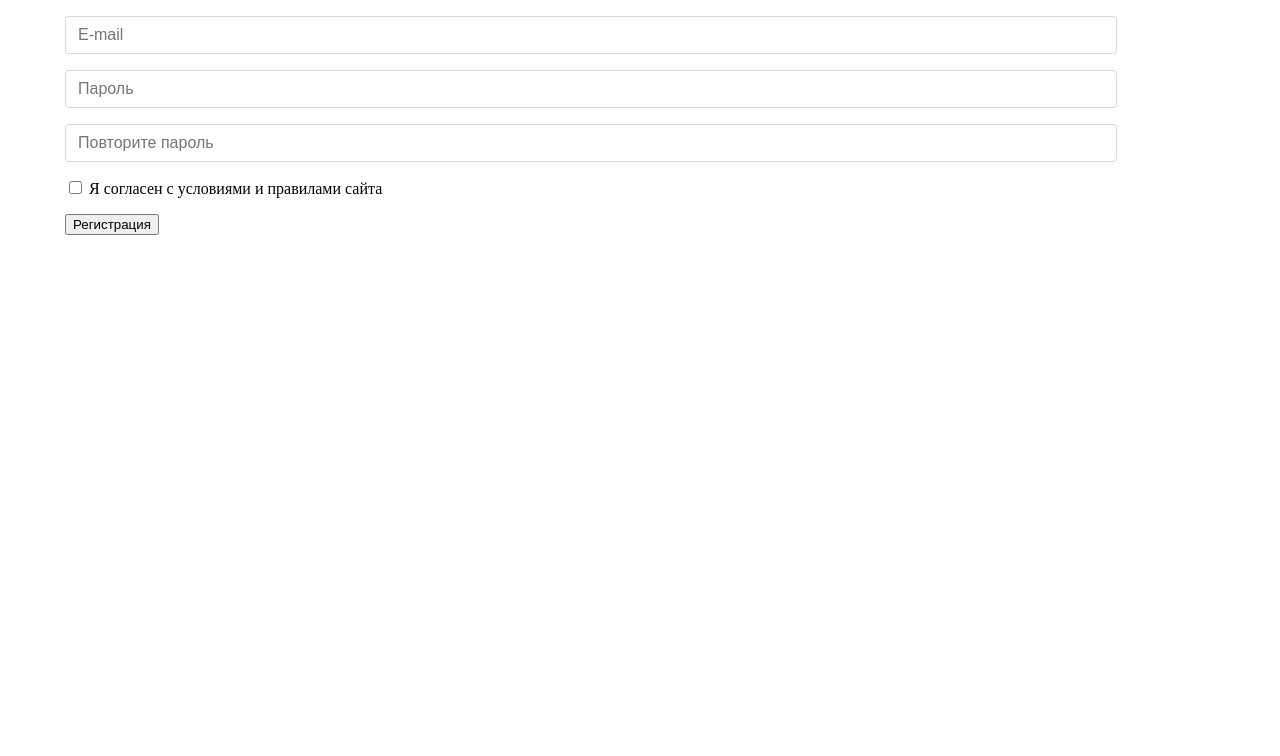
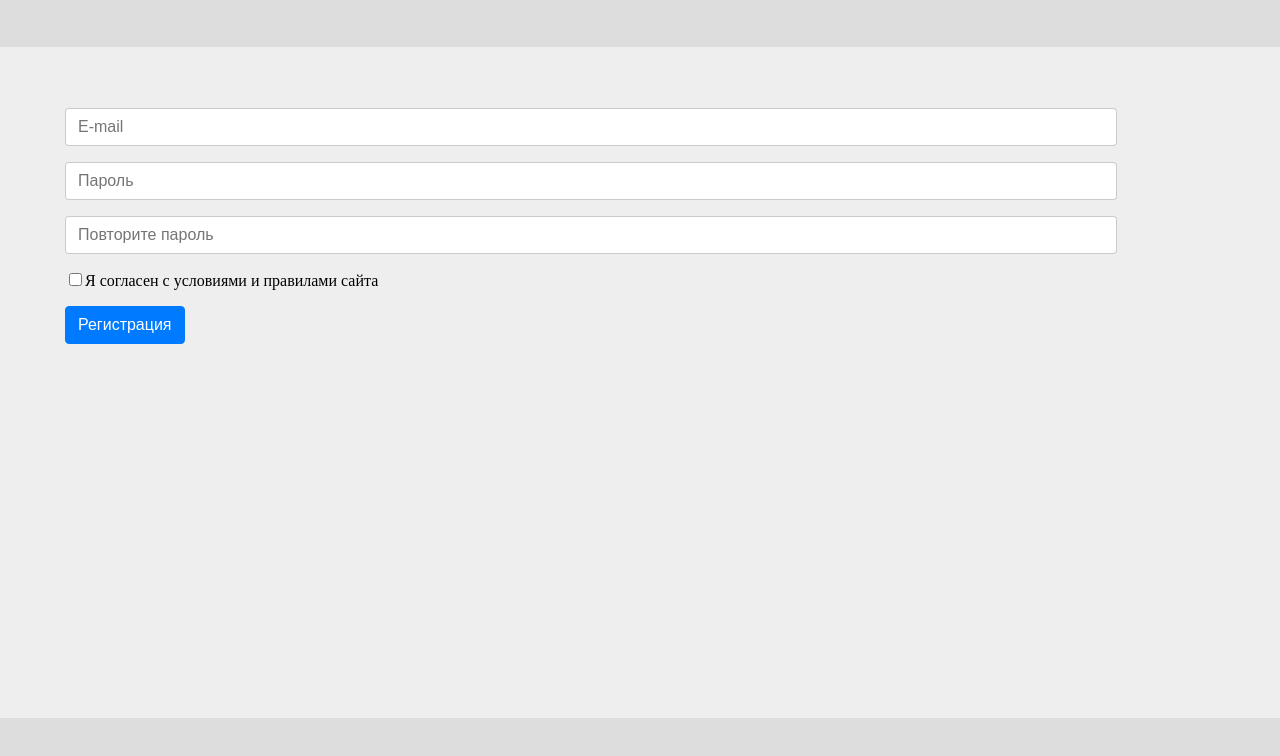
Before and after one commit to artes2517/webdev-learn, a plain HTML site: page lw3/index.html in a window 1280 px wide. Drawn offline with Linux system fonts and the light colour scheme.

Commit message:
Add styles and adaptation

```diff
--- a/lw3/css/registration.css
+++ b/lw3/css/registration.css
@@ -1,4 +1,19 @@
-.page {
+body {
+  background: #eee;
+  margin: 0;
+}
+
+.content {
+  margin-right: auto;
+  margin-left: auto;
+  padding-right: 15px;
+  padding-left: 15px;
+  padding-top: 45px;
+  width: 100%;
+}
+
+.content-fluid {
+  width: 100%;
   margin-right: auto;
   margin-left: auto;
   padding-right: 15px;
@@ -6,13 +21,52 @@
   width: 100%;
 }
 
-.page-fluid {
+.header {
+  background:#ddd;
+  border-width: 1px;
+  border-style: solid;
+  border-color: #ddd;
+  display: block;
+  height: 45px;
+  margin: 0;
   width: 100%;
-  margin-right: auto;
-  margin-left: auto;
-  padding-right: 15px;
-  padding-left: 15px;
+}
+
+.footer {
+  background: #ddd;
+  bottom: 0;
+  border-width: 1px;
+  border-style: solid;
+  border-color: #ddd;
+  display: block;
+  height: 80px;
+  left: 0;
+  margin: 0;
+  position: fixed;
   width: 100%;
+}
+
+.registration__button {
+  display: inline-block;
+  font-weight: normal;
+  text-align: center;
+  white-space: nowrap;
+  vertical-align: middle;
+  border: 1px solid transparent;
+  padding: 0.5rem 0.75rem;
+  font-size: 1rem;
+  line-height: 1.25;
+  border-radius: 0.25rem;
+  transition: all 0.15s ease-in-out;
+  color: #fff;
+  background-color: #007bff;
+  border-color: #007bff
+}
+
+.registration__button_action:hover {
+  color: #fff;
+  background-color: #0069d9;
+  border-color: #0062cc;
 }
 
 .form-control {
@@ -35,7 +89,7 @@
   html {
     overflow: hidden;
   }
-  .page {
+  .content {
     max-width: 320px;
     padding-left: 5px;
     padding-right: 15px;
@@ -43,31 +97,31 @@
 }
 
 @media (min-width: 480px) {
-    .page {
+    .content {
       max-width: 480px;
     }
   }
 
 @media (min-width: 576px) {
-  .page {
+  .content {
     max-width: 540px;
   }
 }
 
 @media (min-width: 768px) {
-  .page {
+  .content {
     max-width: 720px;
   }
 }
 
 @media (min-width: 992px) {
-  .page {
+  .content {
     max-width: 960px;
   }
 }
 
 @media (min-width: 1200px) {
-  .page {
+  .content {
     max-width: 1140px;
   }
 }
--- a/lw3/index.html
+++ b/lw3/index.html
@@ -7,7 +7,6 @@
     <link rel="stylesheet" href="css/registration.css">
   </head>
   <body>
-    <div class="page">
     <header class="header">
     </header>
     <div class="content">
@@ -15,14 +14,12 @@
         <p><input class="registration__email form-control" placeholder="E-mail"></p>
         <p><input class="registration__password form-control" type="password" placeholder="Пароль"></p>
         <p><input class="registration__password-repeat form-control" type="password" placeholder="Повторите пароль"></p>
-          <input class="registration__check-confirmation" type="checkbox">
-          <label>Я согласен с условиями и правилами сайта</lasbel>
-          <p><input class="registration__button" type="submit" value="Регистрация"></p>
+        <p><input class="registration__check-confirmation" type="checkbox">Я согласен с условиями и правилами сайта</p>
+        <input class="registration__button registration__button_action" type="submit" value="Регистрация">
       </form>
     </div>
     <div class="footer">
     </div>
-    </div>
     <script src="js/registration.js"></script>
   </body>
 </html>
```
Lines whose indentation alone changed are shown as unchanged.
